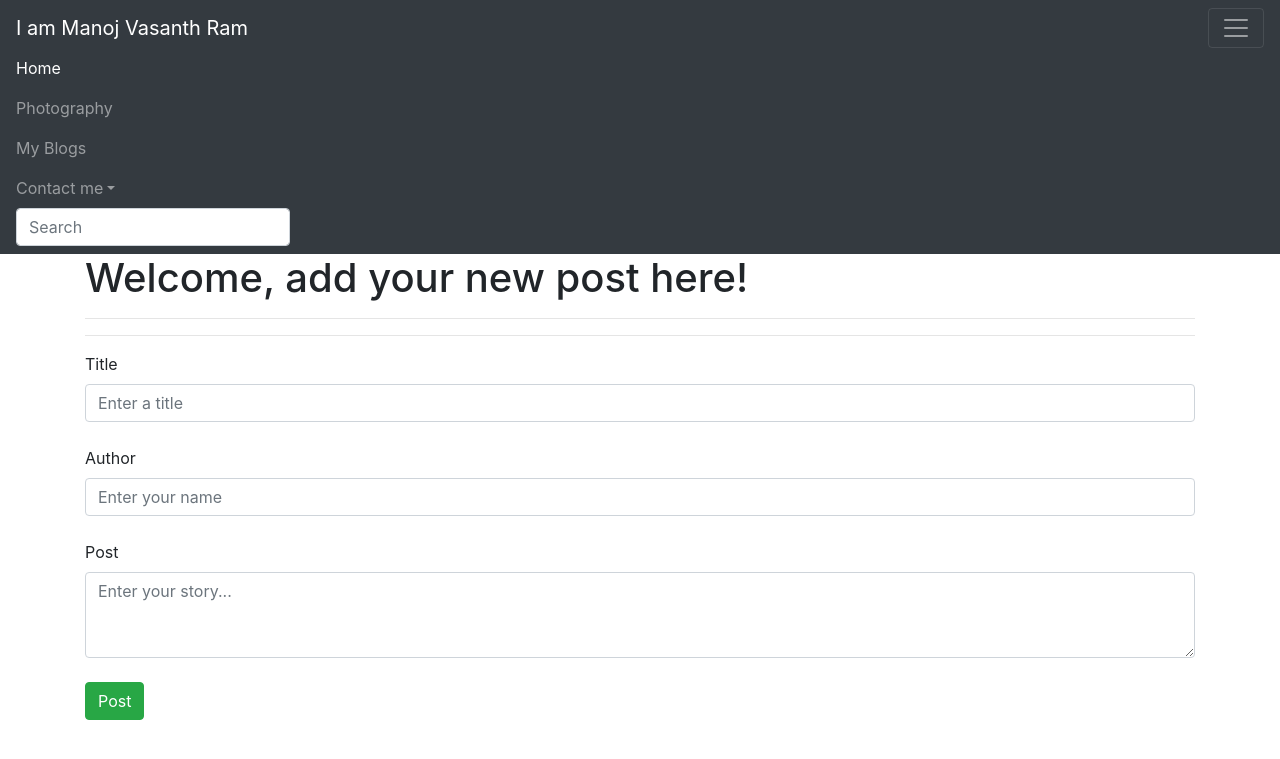
After one commit to iamsangshan/flask, a Flask app: page /posts/new in a window 1280 px wide, after a click that opens the changed part. The commit adds this page. Shown: the top 759 px of the page. Run offline with Flask 2, Linux system fonts and the light colour scheme; some libraries are stand-ins or nearby versions.

Commit message:
Styled with Bootstrap

```diff
--- a/app.py
+++ b/app.py
@@ -53,12 +53,11 @@ stories = [
 def hello() :
     return render_template('index.html')
 
-#pass the stories as a variable to the posts.html
-@app.route('/posts', methods=['GET', 'POST'])
+# create a new post
+@app.route('/posts/new', methods=['GET', 'POST'])
 def posts():
     # if user is posting something
     if request.method == 'POST':
-
         #get the data
         new_title = request.form['title']
         new_content = request.form['content']
@@ -75,11 +74,13 @@ def posts():
 
         #come back to the page
         return redirect('/posts')
+    else:
+       return render_template('new_post.html')
 
-    #if user is not posting anything, just display the current blog posts
-    else:
-        stories = BlogPost.query.all()
-        return render_template('posts.html', allstories=stories)
+@app.route("/posts")
+def view_all_posts():
+    stories = BlogPost.query.all()
+    return render_template('posts.html', allstories=stories)
 
 
 # Delete functionality
--- a/templates/base.html
+++ b/templates/base.html
@@ -1,12 +1,61 @@
 <!DOCTYPE html>
 <html lang="en">
+
 <head>
     <meta charset="UTF-8">
-    <meta name="viewport" content="width=device-width, initial-scale=1.0">
-    <link rel="stylesheet" href={{ url_for('static', filename='css/main.css' ) }}>
+    <meta name="viewport" content="width=device-width, initial-scale=1.0 shrink-to-fit=no">
+    <link rel="stylesheet" href="https://stackpath.bootstrapcdn.com/bootstrap/4.5.0/css/bootstrap.min.css"
+        integrity="sha384-9aIt2nRpC12Uk9gS9baDl411NQApFmC26EwAOH8WgZl5MYYxFfc+NcPb1dKGj7Sk" crossorigin="anonymous">
     {% block head %} {% endblock %}
 </head>
+
 <body>
-    {% block body %} {% endblock %}
+    <nav class="navbar navbar-dark bg-dark">
+        <a class="navbar-brand" href="/home/">I am Manoj Vasanth Ram</a>
+        <button class="navbar-toggler" type="button" data-toggle="collapse" data-target="#navbarsExample01"
+            aria-controls="navbarsExample01" aria-expanded="false" aria-label="Toggle navigation">
+            <span class="navbar-toggler-icon"></span>
+        </button>
+
+        <div class="collapse navbar-collapse" id="navbarsExample01">
+            <ul class="navbar-nav mr-auto">
+                <li class="nav-item active">
+                    <a class="nav-link" href="/home/">Home <span class="sr-only">(current)</span></a>
+                </li>
+                <li class="nav-item">
+                    <a class="nav-link" href="/photos">Photography</a>
+                </li>
+                <li class="nav-item">
+                    <!--<a class="nav-link disabled" href="#" tabindex="-1" aria-disabled="true">Disabled</a>-->
+                    <a class="nav-link" href="/posts">My Blogs</a>
+                </li>
+                <li class="nav-item dropdown">
+                    <a class="nav-link dropdown-toggle" href="#" id="dropdown01" data-toggle="dropdown"
+                        aria-haspopup="true" aria-expanded="false">Contact me</a>
+                    <div class="dropdown-menu" aria-labelledby="dropdown01">
+                        <a class="dropdown-item" href="https://www.linkedin.com/in/manojvasanthram/" target="_blank">LinkedIn</a>
+                        <a class="dropdown-item" href="https://twitter.com/manojvasanthram?lang=en" target="_blank">Twitter</a>
+                        <a class="dropdown-item" href="https://www.facebook.com/manojvasanthram" target="_blank">Facebook</a>
+                    </div>
+                </li>
+            </ul>
+            <form class="form-inline my-2 my-md-0">
+                <input class="form-control" type="text" placeholder="Search" aria-label="Search">
+            </form>
+        </div>
+    </nav>
+    <div class="container">
+        {% block body %} {% endblock %}
+    </div>
+    <script src="https://code.jquery.com/jquery-3.5.1.slim.min.js"
+        integrity="sha384-DfXdz2htPH0lsSSs5nCTpuj/zy4C+OGpamoFVy38MVBnE+IbbVYUew+OrCXaRkfj"
+        crossorigin="anonymous"></script>
+    <script src="https://cdn.jsdelivr.net/npm/popper.js@1.16.0/dist/umd/popper.min.js"
+        integrity="sha384-Q6E9RHvbIyZFJoft+2mJbHaEWldlvI9IOYy5n3zV9zzTtmI3UksdQRVvoxMfooAo"
+        crossorigin="anonymous"></script>
+    <script src="https://stackpath.bootstrapcdn.com/bootstrap/4.5.0/js/bootstrap.min.js"
+        integrity="sha384-OgVRvuATP1z7JjHLkuOU7Xw704+h835Lr+6QL9UvYjZE3Ipu6Tp75j7Bh/kR0JKI"
+        crossorigin="anonymous"></script>
 </body>
+
 </html>
--- /dev/null
+++ b/templates/new_post.html
@@ -0,0 +1,32 @@
+{% extends 'base.html' %}
+
+{% block head %}
+    <title>
+       New Post
+    </title>
+{% endblock %}
+
+{% block body %}
+    <h1>
+        Welcome, add your new post here!
+    </h1>
+
+    <!-- Get the new blog content from user -->
+    <hr>
+
+    <!-- Get the new blog content from user -->
+<hr>
+<form action='/posts/new' method='POST'>
+    <label for="title">Title</label>
+    <input class="form-control" id="title" name='title' type="text" placeholder="Enter a title" aria-label="title">
+    <br>
+    <label for="author">Author</label>
+    <input class="form-control" id="author" name='author' type="text" placeholder="Enter your name" aria-label="author">
+    <br>
+    <label for="content">Post</label>
+    <textarea class="form-control" id="content" name='content' rows="3" aria-label="content" placeholder="Enter your story..."></textarea>
+    <br>
+    <button class="btn btn-success" type="submit" value="Submit">Post</button>
+</form>
+
+{% endblock %}
```
Also changed, not shown: templates/edit.html (+7 -4 lines), templates/index.html (+11 -4 lines), templates/posts.html (+14 -21 lines), posts.db.
